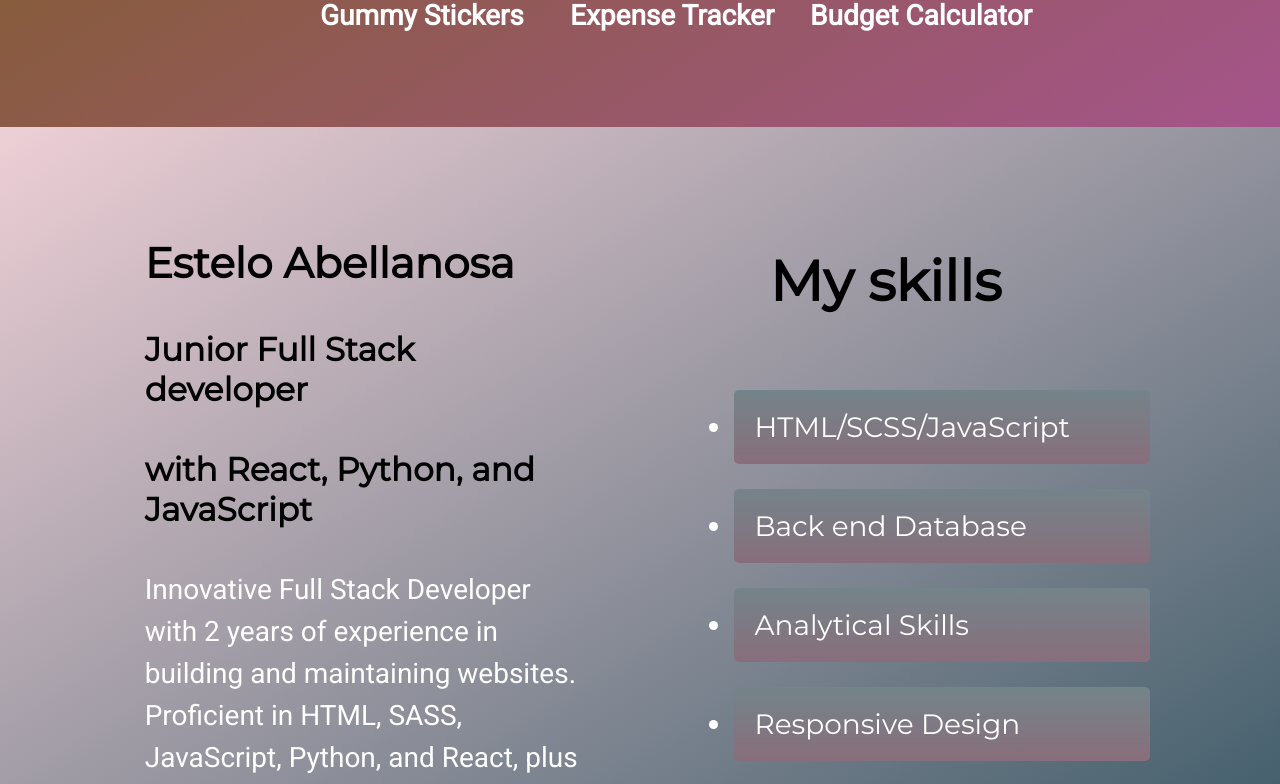
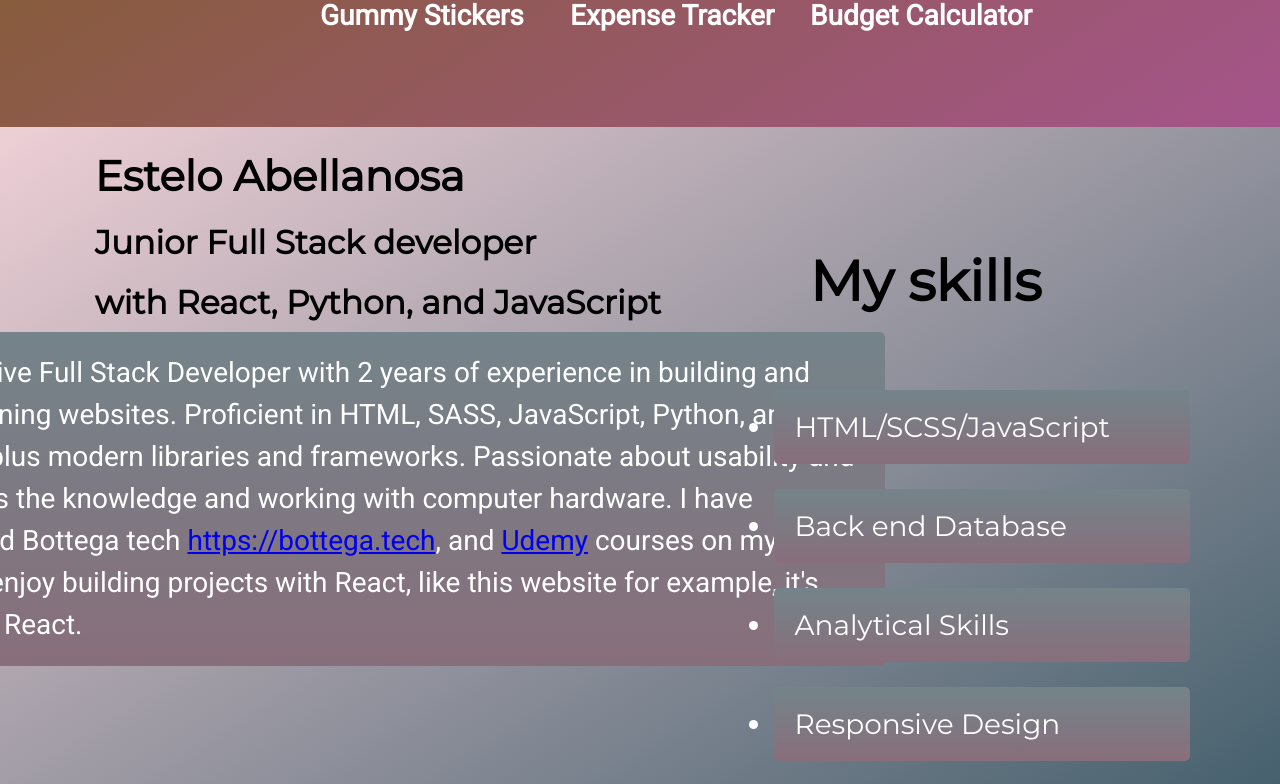
Before and after one commit to estelo2jz/portfolioV2, a React (Create React App) app: page / in a window 1280 px wide. Shown: the part 718-1502 px from the top of the page. Built offline with nearby package versions, Linux system fonts and the light colour scheme; a web font is replaced by a local one.

Commit message:
update css

```diff
--- a/src/components/about/about.js
+++ b/src/components/about/about.js
@@ -10,6 +10,7 @@ export default class About extends Component {
             <h2>Estelo Abellanosa</h2>
             <h3>Junior Full Stack developer</h3>
             <h3>with React, Python, and JavaScript</h3>
+            <div className="about-para">
               <p>
                   Innovative Full Stack Developer with 2 years of experience in building and maintaining websites.
                   Proficient in HTML, SASS, JavaScript, Python, and React, plus modern libraries and frameworks.
@@ -17,6 +18,7 @@ export default class About extends Component {
                   I have attended Bottega tech <a href="https://bottega.tech">https://bottega.tech</a>, and <a href="https://www.udemy.com/">Udemy</a> courses on my free time.
                   I enjoy building projects with React, like this website for example, it's built on React.
               </p>
+            </div>
           </div>
 
           <div className="skill-container">
--- a/src/styles/about/about.scss
+++ b/src/styles/about/about.scss
@@ -13,11 +13,11 @@
   }
   h2 {
     color: black;
-    padding: 20px;
+    padding: 10px;
   }
   h3 {
     color: black;
-    padding: 20px;
+    padding: 10px;
   }
 
   h1,h2,h3 {
@@ -31,13 +31,20 @@
     height: 60%;
 
     .about-info {
-      height: 50vh;
-      width: 60vh;
+      width: 600px;
       p {
         font-size: 1em; line-height:1.5em; margin-bottom:1em;
         font-family: 'Roboto', sans-serif;
         padding: 20px;
         color: white;
+        width: 1000px;
+      }
+
+      .about-para {
+        margin-left: -200px;
+        background: linear-gradient(to bottom, #74848a 0%, #886e7b 100%);
+        border-radius: 5px;
+        width: 1000px;
       }
     }
 
```
Lines whose indentation alone changed are shown as unchanged.
